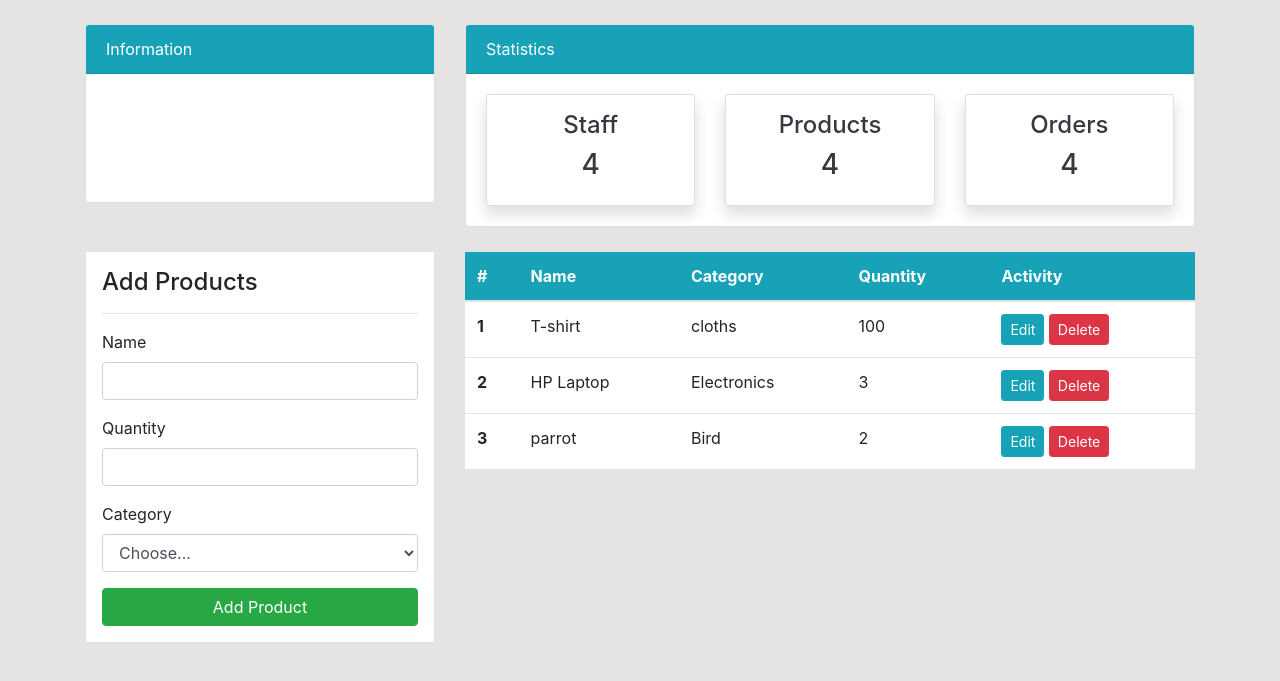
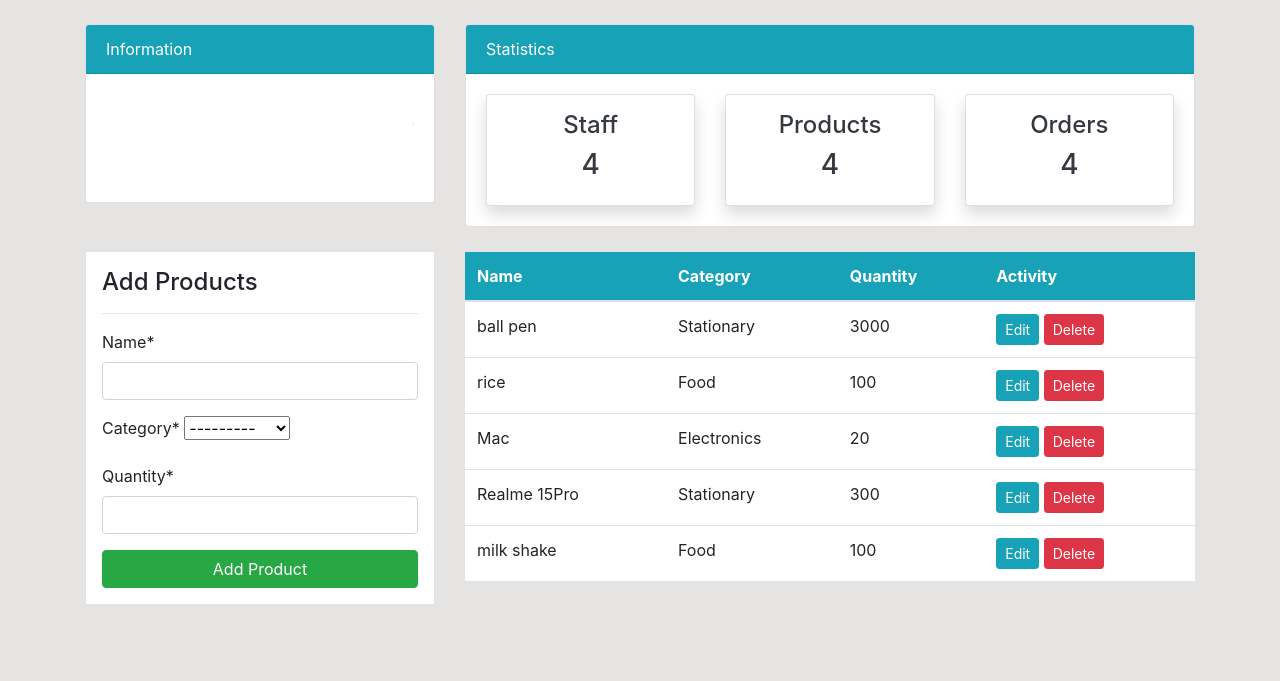
Before and after one commit to vidhyuthece1/Dashboard, a Django app: page /product/ in a window 1280 px wide. Shown: the part 56-737 px from the top of the page. Run offline with Django 5.2, Linux system fonts and the light colour scheme; a user stored in the database is signed in; data comes from the database, SQL or seed files in the repository; both versions use the stored data as it was after the commit; some libraries are stand-ins or nearby versions.

Commit message:
CRUD in Products

```diff
--- /dev/null
+++ b/dash_board/inventory/forms.py
@@ -0,0 +1,7 @@
+from django import forms
+from .models import Product
+
+class ProductForm(forms.ModelForm):
+    class Meta:
+        model= Product
+        fields = ['name','category','quantity']
--- a/dash_board/inventory/urls.py
+++ b/dash_board/inventory/urls.py
@@ -5,5 +5,7 @@ urlpatterns = [
     path('dashboard',views.index,name="inventory-index"),
     path('staff/',views.staff,name='inventory-staff'),
     path('product/',views.product, name='inventory-product'),
+    path('product/delete/<int:pk>/',views.product_delete,name='inventory-product-delete'),
+    path('product/update/<int:pk>/',views.product_update,name='inventory-product-update'),
     path('order/',views.order,name='inventory-order'),
 ]
--- a/dash_board/inventory/views.py
+++ b/dash_board/inventory/views.py
@@ -1,6 +1,8 @@
-from django.shortcuts import render
+from django.shortcuts import render ,redirect
 from django.http import HttpResponse
 from django.contrib.auth.decorators import login_required
+from .models import Product
+from .forms import ProductForm
 # Create your views here.
 
 @login_required
@@ -13,7 +15,40 @@ def staff(request):
 
 @login_required
 def product(request):
-    return render(request,'inventory/product.html')
+    items = Product.objects.all()
+    if request.method == 'POST':
+        form = ProductForm(request.POST)
+        if form.is_valid():
+            form.save()
+            return redirect('inventory-product')
+    else:
+        form = ProductForm()
+    context = {
+        'items' : items,
+        'form' : form,
+    }
+    return render(request,'inventory/product.html',context)
+
+def product_delete(request,pk):
+    item = Product.objects.get(id = pk)
+    if request.method == 'POST':
+        item.delete()
+        return redirect('inventory-product')
+    return render(request,'inventory/product_delete.html')
+
+def product_update(request,pk):
+    item = Product.objects.get(id=pk)
+    if request.method == 'POST':
+        form = ProductForm(request.POST, instance=item)
+        if form.is_valid():
+            form.save()
+            return redirect('inventory-product')
+    else:
+        form = ProductForm(instance=item)
+    context = {
+        'form': form,
+    }
+    return render(request, 'inventory/product_update.html', context)
 
 @login_required
 def order(request):
--- a/dash_board/templates/inventory/product.html
+++ b/dash_board/templates/inventory/product.html
@@ -1,6 +1,6 @@
 {% extends "partials/base.html" %}
 {% block title  %}Product Page{% endblock title  %}
-
+{% load crispy_forms_tags %}
 {% block content %}
 
 {% include 'partials/topnav.html' %}
@@ -12,23 +12,9 @@
             <div class="border bg-white p-3">
                 <h4>Add Products</h4>
                 <hr>
-                <form action="">
-                    <div class="form-group">
-                        <label for="exampleInputEmail1">Name</label>
-                        <input type="email" class="form-control" id="exampleInputEmail1"
-                            aria-describedby="emailHelp">
-                    </div>
-                    <div class="form-group">
-                        <label for="exampleInputPassword1">Quantity</label>
-                        <input type="password" class="form-control" id="exampleInputPassword1">
-                    </div>
-                    <div class="form-group ">
-                        <label for="inputState">Category</label>
-                        <select id="inputState" class="form-control">
-                            <option selected>Choose...</option>
-                            <option>...</option>
-                        </select>
-                    </div>
+                <form method = 'POST'>
+                    {% csrf_token %}
+                    {{form|crispy}}
 
                     <input class="btn btn-success btn-block" type="submit" value="Add Product">
 
@@ -39,7 +25,6 @@
             <table class="table bg-white">
                 <thead class="bg-info">
                     <tr class="text-white">
-                        <th scope="col">#</th>
                         <th scope="col">Name</th>
                         <th scope="col">Category</th>
                         <th scope="col">Quantity</th>
@@ -47,36 +32,18 @@
                     </tr>
                 </thead>
                 <tbody>
+                    {% for item in items %}
                     <tr>
-                        <th scope="row">1</th>
-                        <td>T-shirt</td>
-                        <td>cloths</td>
-                        <td>100</td>
+
+                        <td>{{item.name}}</td>
+                        <td>{{item.category}}</td>
+                        <td>{{item.quantity}}</td>
                         <td>
-                            <a class="btn btn-info btn-sm" href="">Edit</a>
-                            <a class="btn btn-danger btn-sm" href="">Delete</a>
+                            <a class="btn btn-info btn-sm" href="{% url "inventory-product-update" item.id %}">Edit</a>
+                            <a class="btn btn-danger btn-sm" href="{% url "inventory-product-delete" item.id %}">Delete</a>
                         </td>
                     </tr>
-                    <tr>
-                        <th scope="row">2</th>
-                        <td>HP Laptop</td>
-                        <td>Electronics</td>
-                        <td>3</td>
-                        <td>
-                            <a class="btn btn-info btn-sm" href="">Edit</a>
-                            <a class="btn btn-danger btn-sm" href="">Delete</a>
-                        </td>
-                    </tr>
-                    <tr>
-                        <th scope="row">3</th>
-                        <td>parrot</td>
-                        <td>Bird</td>
-                        <td>2</td>
-                        <td>
-                            <a class="btn btn-info btn-sm" href="">Edit</a>
-                            <a class="btn btn-danger btn-sm" href="">Delete</a>
-                        </td>
-                    </tr>
+                    {% endfor %}
                 </tbody>
             </table>
         </div>
```
Also changed, not shown: dash_board/templates/inventory/product_delete.html (added, +24 -0 lines), dash_board/templates/inventory/product_update.html (added, +23 -0 lines), dash_board/templates/user/logout.html (+17 -5 lines), dash_board/db.sqlite3.
